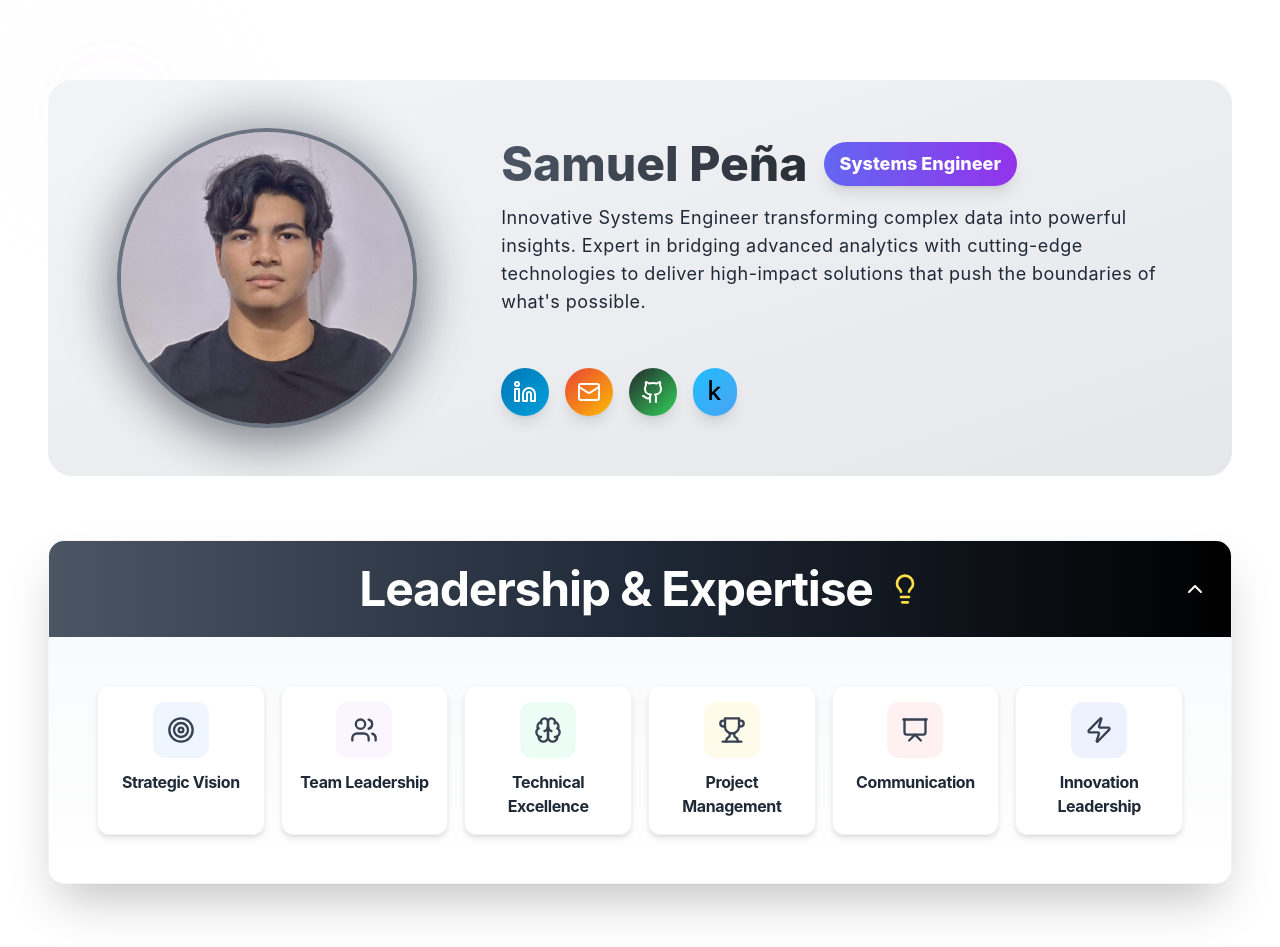
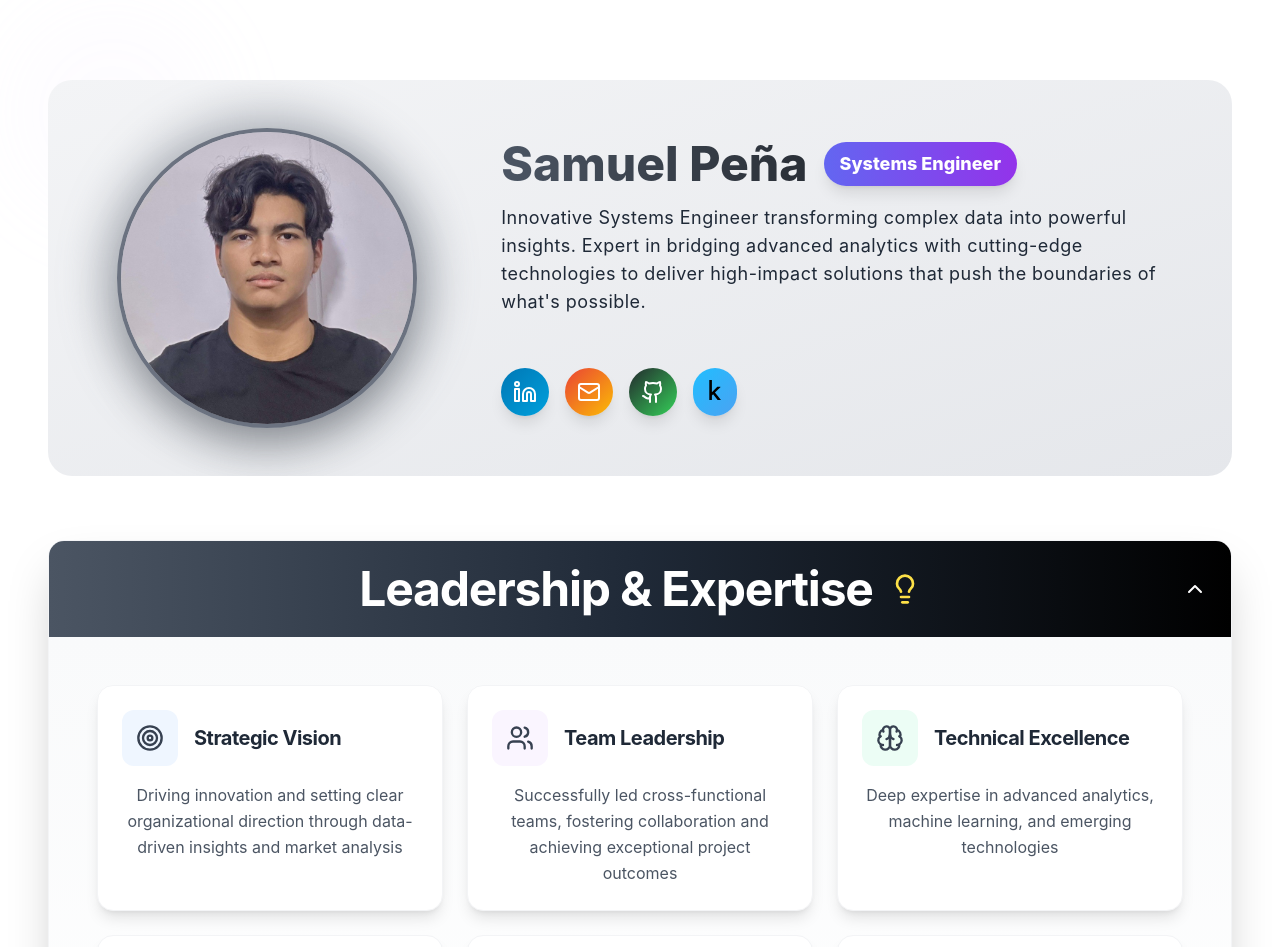
Before and after one commit to Nasor2/portfolio, a React (Vite) app: page / in a window 1280 px wide. Shown: the top 947 px of the page. Built offline with nearby package versions, Linux system fonts and the light colour scheme.

Commit message:
Skillssection style updated v2

```diff
--- a/src/components/SkillsSection.jsx
+++ b/src/components/SkillsSection.jsx
@@ -1,52 +1,60 @@
-import React, { useState } from 'react';
+import React, { useState, useEffect } from 'react';
 import { motion, AnimatePresence } from 'framer-motion';
 import { Trophy, Users, Brain, Target, Presentation, Zap, ChevronDownIcon, LightbulbIcon } from 'lucide-react';
 
 const SkillsSection = () => {
   const [isOpen, setIsOpen] = useState(true);
   const [expandedCard, setExpandedCard] = useState(null);
+  const [isMobile, setIsMobile] = useState(false);
+
+  useEffect(() => {
+    const handleResize = () => setIsMobile(window.innerWidth < 768);
+    handleResize();
+    window.addEventListener('resize', handleResize);
+    return () => window.removeEventListener('resize', handleResize);
+  }, []);
 
   const leadershipSkills = [
     {
       title: "Strategic Vision",
       description: "Driving innovation and setting clear organizational direction through data-driven insights and market analysis",
       icon: Target,
-      color: "from-blue-500 to-cyan-500",
+      color: "from-blue-200 to-blue-300",
       iconBg: "bg-blue-50"
     },
     {
       title: "Team Leadership",
       description: "Successfully led cross-functional teams, fostering collaboration and achieving exceptional project outcomes",
       icon: Users,
-      color: "from-purple-500 to-pink-500",
+      color: "from-purple-200 to-purple-300",
       iconBg: "bg-purple-50"
     },
     {
       title: "Technical Excellence",
       description: "Deep expertise in advanced analytics, machine learning, and emerging technologies",
       icon: Brain,
-      color: "from-emerald-500 to-teal-500",
+      color: "from-emerald-200 to-emerald-300",
       iconBg: "bg-emerald-50"
     },
     {
       title: "Project Management",
       description: "Demonstrated track record of delivering high-impact projects on time and exceeding stakeholder expectations",
       icon: Trophy,
-      color: "from-amber-500 to-orange-500",
+      color: "from-amber-200 to-amber-300",
       iconBg: "bg-amber-50"
     },
     {
       title: "Communication",
       description: "Exceptional ability to translate complex technical concepts into actionable business insights",
       icon: Presentation,
-      color: "from-rose-500 to-red-500",
+      color: "from-rose-200 to-rose-300",
       iconBg: "bg-rose-50"
     },
     {
       title: "Innovation Leadership",
       description: "Pioneering new approaches and methodologies to solve complex business challenges",
       icon: Zap,
-      color: "from-indigo-500 to-violet-500",
+      color: "from-indigo-200 to-indigo-300",
       iconBg: "bg-indigo-50"
     }
   ];
@@ -110,50 +118,51 @@ const SkillsSection = () => {
             exit={{ height: 0, opacity: 0 }}
             transition={{ duration: 0.3 }}
           >
-            <div className="p-4 md:p-8 lg:p-12 bg-gradient-to-b from-gray-50 to-white">
+            <div className="p-6 md:p-8 lg:p-12 bg-gradient-to-b from-gray-50 to-white">
               <motion.div
                 variants={containerVariants}
                 initial="hidden"
                 animate="visible"
-                className="grid grid-cols-2 sm:grid-cols-3 md:grid-cols-4 lg:grid-cols-6 gap-4"
+                className="grid grid-cols-1 md:grid-cols-2 lg:grid-cols-3 gap-6"
               >
                 {leadershipSkills.map((skill, index) => (
                   <motion.div
                     key={skill.title}
                     variants={cardVariants}
-                    whileHover={{ scale: 1.03 }}
-                    onClick={() => setExpandedCard(expandedCard === index ? null : index)}
-                    className="group relative overflow-hidden rounded-xl bg-white p-4 shadow-md hover:shadow-xl transition-all duration-300 border border-gray-100 cursor-pointer"
+                    whileHover={{ scale: 1.02 }}
+                    className="group relative overflow-hidden rounded-2xl bg-white p-6 shadow-lg hover:shadow-xl transition-all duration-300 border border-gray-100 cursor-pointer"
+                    onClick={() => isMobile && setExpandedCard(expandedCard === index ? null : index)}
                   >
                     <motion.div
-                      className={`absolute inset-0 bg-gradient-to-br ${skill.color} opacity-0 group-hover:opacity-5 transition-opacity duration-300`}
+                      className={`absolute inset-0 bg-gradient-to-br ${skill.color} opacity-0 group-hover:opacity-30 transition-opacity duration-300`}
                     />
 
-                    <div className="relative z-10 flex flex-col items-center text-center">
-                      <div className={`${skill.iconBg} w-12 h-12 md:w-14 md:h-14 rounded-xl flex items-center justify-center mb-3 transform group-hover:scale-110 transition-transform duration-300`}>
-                        <skill.icon className="w-6 h-6 md:w-7 md:h-7 text-gray-700" />
+                    <div className="relative z-10">
+                      <div className="flex items-center gap-4 mb-4">
+                        <div className={`${skill.iconBg} w-14 h-14 rounded-xl flex items-center justify-center transform group-hover:scale-110 transition-transform duration-300`}>
+                          <skill.icon className="w-7 h-7 text-gray-700" />
                         </div>
-
-                      <h3 className="text-sm md:text-base font-bold text-gray-800 tracking-tight group-hover:text-gray-900 transition-colors duration-300">
+                        <h3 className="text-xl font-bold text-gray-800 tracking-tight group-hover:text-gray-900">
                           {skill.title}
                         </h3>
                       </div>
 
                       <AnimatePresence>
-                      {expandedCard === index && (
-                        <motion.div
+                        {(!isMobile || expandedCard === index) && (
+                          <motion.p
                             initial={{ opacity: 0, height: 0 }}
                             animate={{ opacity: 1, height: "auto" }}
                             exit={{ opacity: 0, height: 0 }}
-                          className="mt-3 text-xs md:text-sm text-gray-600"
+                            className="text-gray-600 leading-relaxed"
                           >
                             {skill.description}
-                        </motion.div>
+                          </motion.p>
                         )}
                       </AnimatePresence>
+                    </div>
 
                     <motion.div
-                      className={`absolute bottom-0 left-0 w-full h-0.5 bg-gradient-to-r ${skill.color} opacity-0 group-hover:opacity-100 transition-all duration-300`}
+                      className={`absolute bottom-0 left-0 w-full h-1 bg-gradient-to-r ${skill.color} opacity-0 group-hover:opacity-100 transition-all duration-300`}
                       initial={{ scaleX: 0 }}
                       whileHover={{ scaleX: 1 }}
                     />
```
Lines whose indentation alone changed are shown as unchanged.
